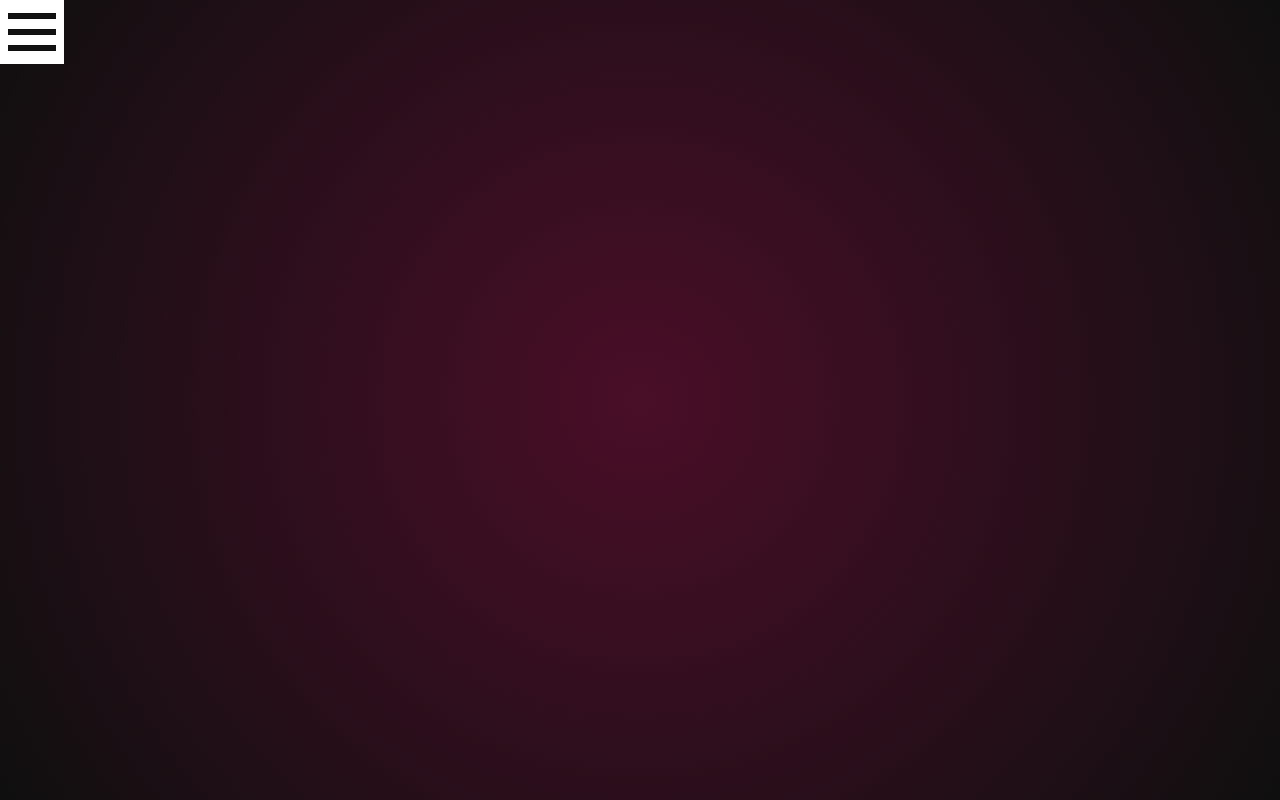
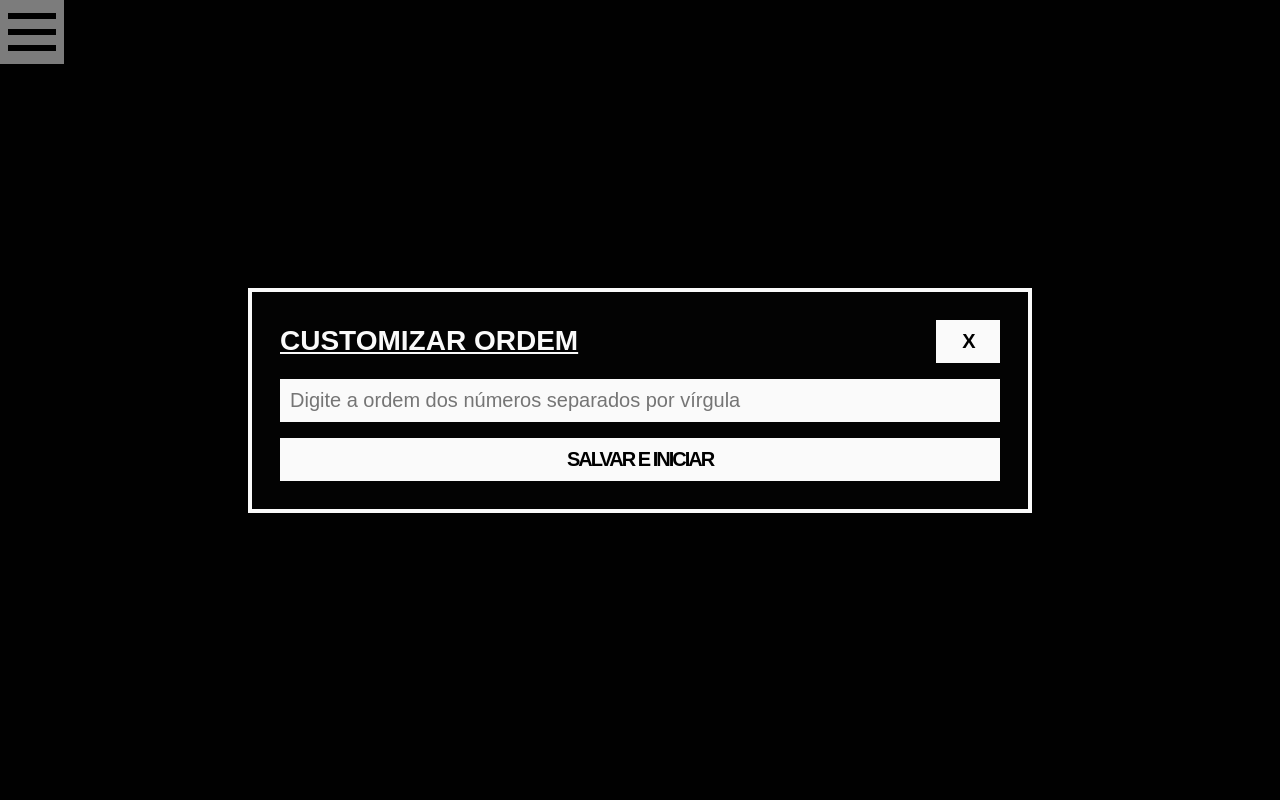
Before and after one commit to LuisBrescia/globos-sorteio, a website built with Vite: page index.html in a window 1280 px wide. Built offline with nearby package versions, Linux system fonts and the light colour scheme.

Commit message:
Dialog e input adicionado

```diff
--- a/index.html
+++ b/index.html
@@ -18,14 +18,14 @@
     </div>
   </header> -->
 
-  <div id="menu-wrapper">
-    <div class="menu-icon" id="menuButton">
+  <div id="menuWrapper">
+    <div id="menuButton">
       <div class="menu-icon__line"></div>
       <div class="menu-icon__line"></div>
       <div class="menu-icon__line"></div>
     </div>
 
-    <div class="menu-content" id="menuContent">
+    <div id="menuContent">
       <button id="startButton" class="btn-custom">Iniciar</button>
       <button id="pauseButton" class="btn-custom">Pausar</button>
       <button id="restartButton" class="btn-custom">Reiniciar</button>
@@ -33,6 +33,25 @@
     </div>
   </div>
 
+  <div id="modal" class="active">
+    <div id="dialog">
+      <div class="dialog-header">
+        <span>
+          Customizar ordem
+        </span>
+        <button id="closeDialog" class="btn-custom">X</button>
+      </div>
+
+      <div class="dialog-content">
+        <input type="text" id="orderInput" placeholder="Digite a ordem dos números separados por vírgula">
+      </div>
+
+      <div class="dialog-footer">
+        <button id="saveOrder" class="btn-custom">Salvar e iniciar</button>
+      </div>
+    </div>
+  </div>
+
   <script type="module" src="/src/main.js"></script>
 </body>
 
--- a/src/css/style.css
+++ b/src/css/style.css
@@ -7,8 +7,10 @@ body {
   margin: 0;
   /* background: linear-gradient(144deg, #c420ca 0%, #2989d8 50%, #681e99 100%); */
   /* background: linear-gradient(144deg, #4a0e28 0%, #000000 50%, #4a0e28 100%); */
-  background: radial-gradient(circle, #4a0e28 0%, #0f0f0f 100%);
+  /* background: radial-gradient(circle, #4a0e28 0%, #0f0f0f 100%); */
+  background: #030303;
   /* 4a0e28 */
+  font-family: Arial, sans-serif;
 }
 
 canvas {
@@ -19,12 +21,11 @@ header {
   width: 40rem;
   text-align: center;
   position: absolute;
-  color: #ffffff;
+  color: #fafafa;
   font-size: 24px;
   left: 50%;
   top: 10%;
   transform: translate(-50%, 0);
-  font-family: Arial, sans-serif;
 }
 
 #menu-wrapper {
@@ -33,10 +34,10 @@ header {
   height: 4rem;
 }
 
-.menu-icon {
+#menuButton {
   width: 4rem;
   aspect-ratio: 1;
-  background: #fff;
+  background: #fafafa;
   cursor: pointer;
   position: fixed;
   display: flex;
@@ -50,7 +51,7 @@ header {
   width: 75%;
   height: 0.375rem;
   position: absolute;
-  background-color: #111;
+  background-color: #030303;
   transition: transform 0.3s var(--transition-easing),
     background-color 0.3s var(--transition-easing);
 }
@@ -68,20 +69,20 @@ header {
   z-index: 3;
 }
 
-.menu-icon.active .menu-icon__line:nth-child(1) {
+#menuWrapper.active .menu-icon__line:nth-child(1) {
   transform: rotate(45deg);
-  background-color: #fff;
+  background-color: #fafafa;
 }
-.menu-icon.active .menu-icon__line:nth-child(2) {
+#menuWrapper.active .menu-icon__line:nth-child(2) {
   transform: scaleY(9) scaleX(1.1);
-  background-color: #111;
+  background-color: #030303;
 }
-.menu-icon.active .menu-icon__line:nth-child(3) {
+#menuWrapper.active .menu-icon__line:nth-child(3) {
   transform: rotate(-45deg);
-  background-color: #fff;
+  background-color: #fafafa;
 }
 
-.menu-content {
+#menuContent {
   display: flex;
   align-items: center;
   height: 4rem;
@@ -96,7 +97,7 @@ header {
     opacity 0.3s var(--transition-easing);
 }
 
-.menu-content.active {
+#menuWrapper.active #menuContent {
   pointer-events: all;
   transform: translateX(0%);
   opacity: 1;
@@ -107,7 +108,7 @@ header {
   height: 100%;
   text-transform: uppercase;
   padding: 10px 20px;
-  background-color: #fff;
+  background-color: #fafafa;
   font-weight: 900;
   border: none;
   cursor: pointer;
@@ -117,13 +118,83 @@ header {
 }
 
 .btn-custom:hover {
-  background-color: #111;
-  color: #fff;
-  box-shadow: inset 0 0 0 0.25rem #fff;
+  background-color: #030303;
+  color: #fafafa;
+  box-shadow: inset 0 0 0 0.25rem #fafafa;
 }
 
 .btn-custom:active {
   background-color: #212425;
-  color: #fff;
-  box-shadow: inset 0 0 0 0.25rem #fff;
+  color: #fafafa;
+  box-shadow: inset 0 0 0 0.25rem #fafafa;
 }
+
+#modal {
+  position: fixed;
+  top: 0;
+  left: 0;
+  width: 100%;
+  height: 100%;
+  opacity: 0;
+  background: rgba(0, 0, 0, 0.5);
+  display: flex;
+  justify-content: center;
+  align-items: center;
+  z-index: 4;
+  transition: opacity 0.3s var(--transition-easing);
+  pointer-events: none;
+}
+
+#modal.active {
+  opacity: 1;
+  pointer-events: all;
+}
+
+#dialog {
+  background: #030303;
+  padding: 2rem;
+  width: 90%;
+  max-width: 720px;
+  display: flex;
+  flex-direction: column;
+  gap: 1rem;
+  transform: translateY(100%);
+  font-size: 1.75rem;
+  box-shadow: inset 0 0 0 0.25rem #fafafa;
+  transition: transform 0.3s var(--transition-easing);
+}
+
+#modal.active #dialog {
+  transform: translateY(0);
+}
+
+.dialog-header {
+  display: flex;
+  justify-content: space-between;
+  align-items: center;
+  font-weight: 700;
+  text-transform: uppercase;
+}
+
+.dialog-header span {
+  color: #fafafa;
+  text-decoration: underline;
+}
+
+.dialog-header .btn-custom {
+  max-width: 4rem;
+  text-align: center;
+  padding: 10px 20px;
+}
+
+.dialog-content input {
+  width: calc(100% - 20px);
+  padding: 10px;
+  font-size: 1.25rem;
+  background: #fafafa;
+  border: none;
+}
+
+.dialog-footer .btn-custom {
+  width: 100%;
+}
--- a/src/main.js
+++ b/src/main.js
@@ -12,6 +12,27 @@ document.getElementById('restartButton').addEventListener('click', restartAnimat
 
 // Da para so colocar no body ou componente pai tambem
 document.getElementById('menuButton').addEventListener('click', () => {
-  document.getElementById('menuContent').classList.toggle('active');
-  document.getElementById('menuButton').classList.toggle('active');
+  document.getElementById('menuWrapper').classList.toggle('active');
 });
+
+// ao clicar fora da tela fora do menuwrapper ele fecha
+document.addEventListener('click', (event) => {
+  if (!event.target.closest('#menuWrapper') && !event.target.closest('#menuButton')) {
+    document.getElementById('menuWrapper').classList.remove('active');
+  }
+});
+
+document.getElementById('chooseOrder').addEventListener('click', () => {
+  document.getElementById('modal').classList.add('active');
+  document.getElementById('menuWrapper').classList.remove('active');
+});
+
+document.getElementById('closeDialog').addEventListener('click', () => {
+  document.getElementById('modal').classList.remove('active');
+});
+
+document.getElementById('saveOrder').addEventListener('click', () => {
+  const order = document.getElementById('orderInput').value;
+  localStorage.setItem('GloboSorteioOrdem', order);
+  document.getElementById('modal').classList.remove('active');
+});
--- a/src/utils/predefinedOrder.js
+++ b/src/utils/predefinedOrder.js
@@ -4,9 +4,9 @@ export const predefinedOrder = [
   [3, 3, 3, 4],
   [4, 2, 4, 0],
   [0, 1, 0, 3],
-  // [6, 0, 2, 4],
-  // [7, 1, 3, 5],
-  // [8, 2, 4, 6],
-  // [9, 3, 5, 7],
-  // [0, 4, 6, 8],
+  [6, 0, 2, 4],
+  [7, 1, 3, 5],
+  [8, 2, 4, 6],
+  [9, 3, 5, 7],
+  [0, 4, 6, 8],
 ];
```
